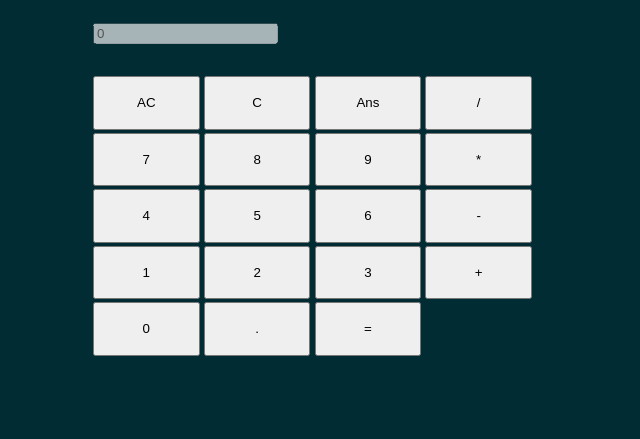
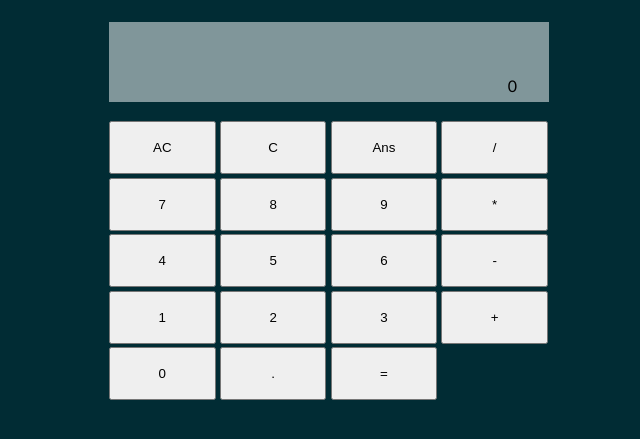
Before and after one commit to aneno-m-e/php-calculator, a PHP site: page / in a window 1280 px wide. Shown: the part 60-499 px from the top of the page, without its empty margins (307-947 px from the left). Run offline with PHP 8.4, Linux system fonts and the light colour scheme.

Commit message:
Handle . at the start of an input

```diff
--- a/index.php
+++ b/index.php
@@ -30,8 +30,11 @@ if(isset($_POST)) {
       array_push($current_input, $value);
       break;
     case ".":
-      if(!in_array(".", $current_input))
+      if (count($current_input) === 0) {
+        $current_input[0] = "0" . $value;
+      } elseif (!in_array(".", $current_input)) {
         $current_input[] = $value;
+      }
       break;
     case "+":
     case "-":
@@ -90,14 +93,15 @@ if(isset($_POST)) {
     <main>
 
     <form action="" id="calculator" method="post">
+      <input type="hidden" name="total_input" value='<?php echo json_encode($total_input) ?>' >
+      <input type="hidden" name="current_input" value='<?php echo json_encode($current_input) ?>' >
+      <input type="hidden" name="previous_input" value='<?php echo json_encode($previous_input) ?>' >
+      <input type="hidden" name="result" value='<?php echo json_encode($result) ?>' >
         <div id="display">
-            <input type="hidden" name="total_input" value='<?php echo json_encode($total_input) ?>' >
-            <input type="hidden" name="current_input" value='<?php echo json_encode($current_input) ?>' >
-            <input type="hidden" name="previous_input" value='<?php echo json_encode($previous_input) ?>' >
-            <input type="hidden" name="result" value='<?php echo json_encode($result) ?>' >
             <p><?= implode("", $total_input) . implode("", $current_input); ?></p>
-            <input type="text" name="result" value="<?php echo $result ?>" disabled>
+            <p><?php echo $result ?></p>
         </div>
+        <div id="controls">
         <div class="row">
             <input type="submit" value="AC" name="clear-all">
             <input type="submit" value="C" name="clear">
@@ -128,6 +132,7 @@ if(isset($_POST)) {
           <input type="submit" value="=" name="equals">
 
         </div>
+</div>
 </form>
     </main>
 
--- a/style.css
+++ b/style.css
@@ -28,7 +28,7 @@ main {
 /* Calculator */
 
 #calculator {
-  width: 30em;
+  width: 28em;
   margin: 0 auto;
 }
 
@@ -36,21 +36,27 @@ main {
   text-align: center;
 }
 
-#calculator #display {
-  width: 32.5em;
-  height: 3em;
-  margin-bottom: 0.2em;
-}
-
 #calculator .row {
   text-align: left;
   padding-top: 0.2em;
 }
 
-#calculator .row input {
+#calculator .row > input {
   width: 8em;
   height: 4em;
 }
 
-/* #calculator input {
-  } */
+#calculator #display {
+  width: 27.5em;
+  margin-bottom: 0.2em;
+  padding: 0 2em;
+  box-sizing: border-box;
+  background: rgb(128, 150, 154);
+}
+
+#calculator #display > p {
+  color: black;
+  text-align: right;
+  height: 2em;
+  line-height: 2em;
+}
```
